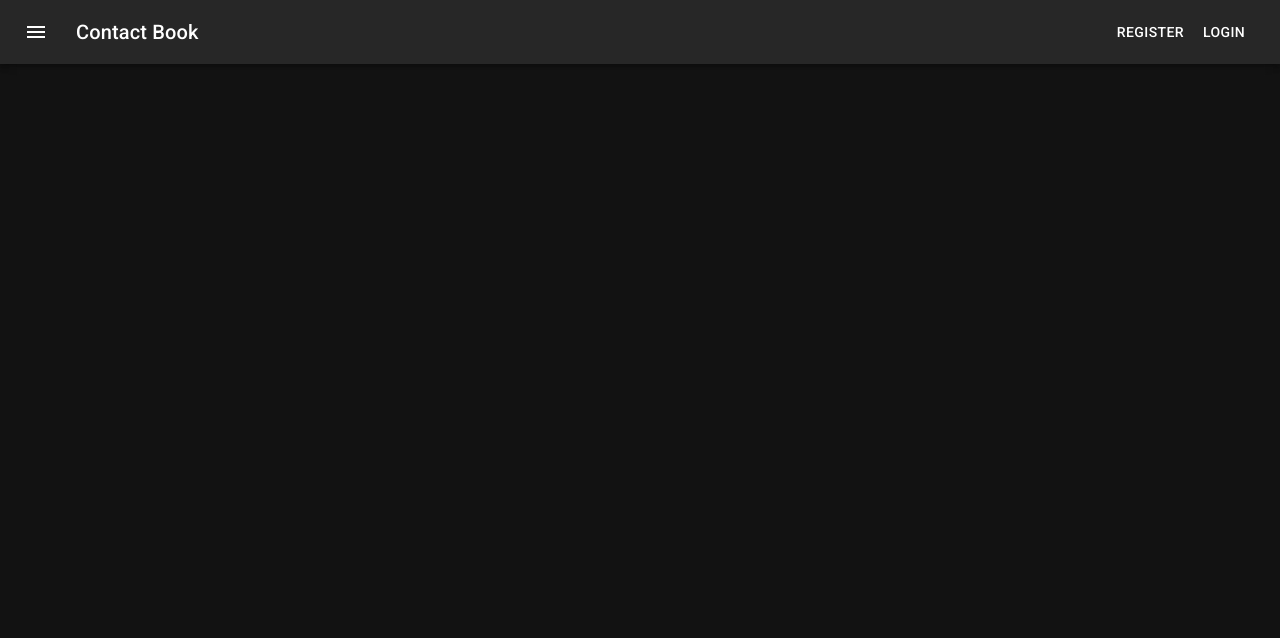
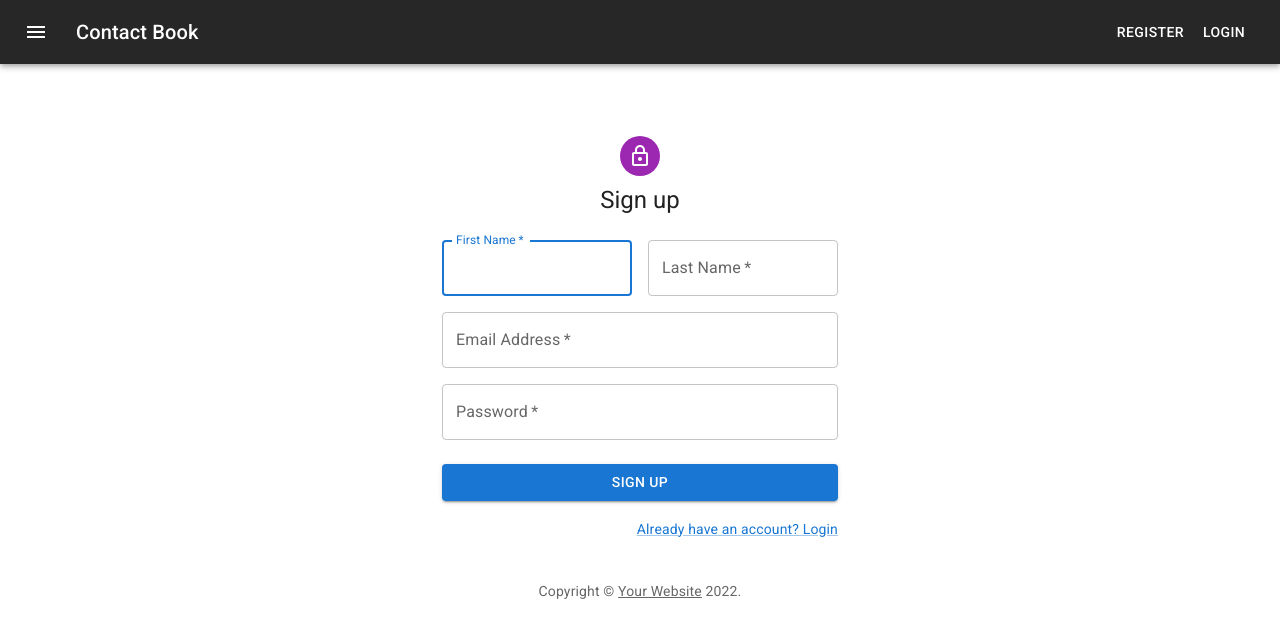
Before and after one commit to msped/contactbook, a React (Create React App) app in the folder frontend/: page /register in a window 1280 px wide. Shown: the top 638 px of the page. Built offline with nearby package versions, Linux system fonts and the light colour scheme.

Commit message:
feat: added register element to route

```diff
--- a/frontend/src/App.js
+++ b/frontend/src/App.js
@@ -10,6 +10,7 @@
 import Header from './components/Header'
 
 import Login from './pages/Login'
+import Register from './pages/Register'
 
 let theme = createTheme({
   palette: {
@@ -32,7 +33,7 @@
           <Container maxWidth="md">
             <Routes>
               <Route path="/login" element={<Login />}/>
-              <Route path="/register" />
+              <Route path="/register" element={<Register />} />
             </Routes>
           </Container>
         </Box>
```
